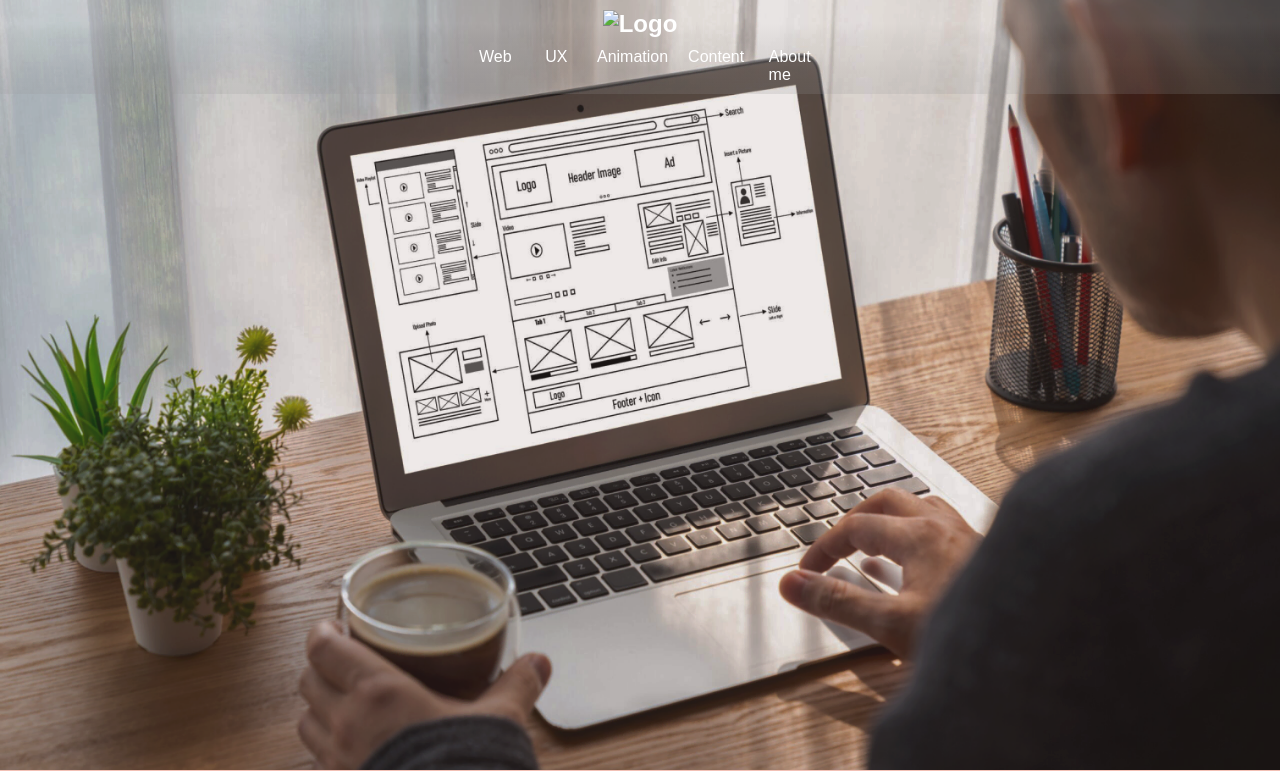
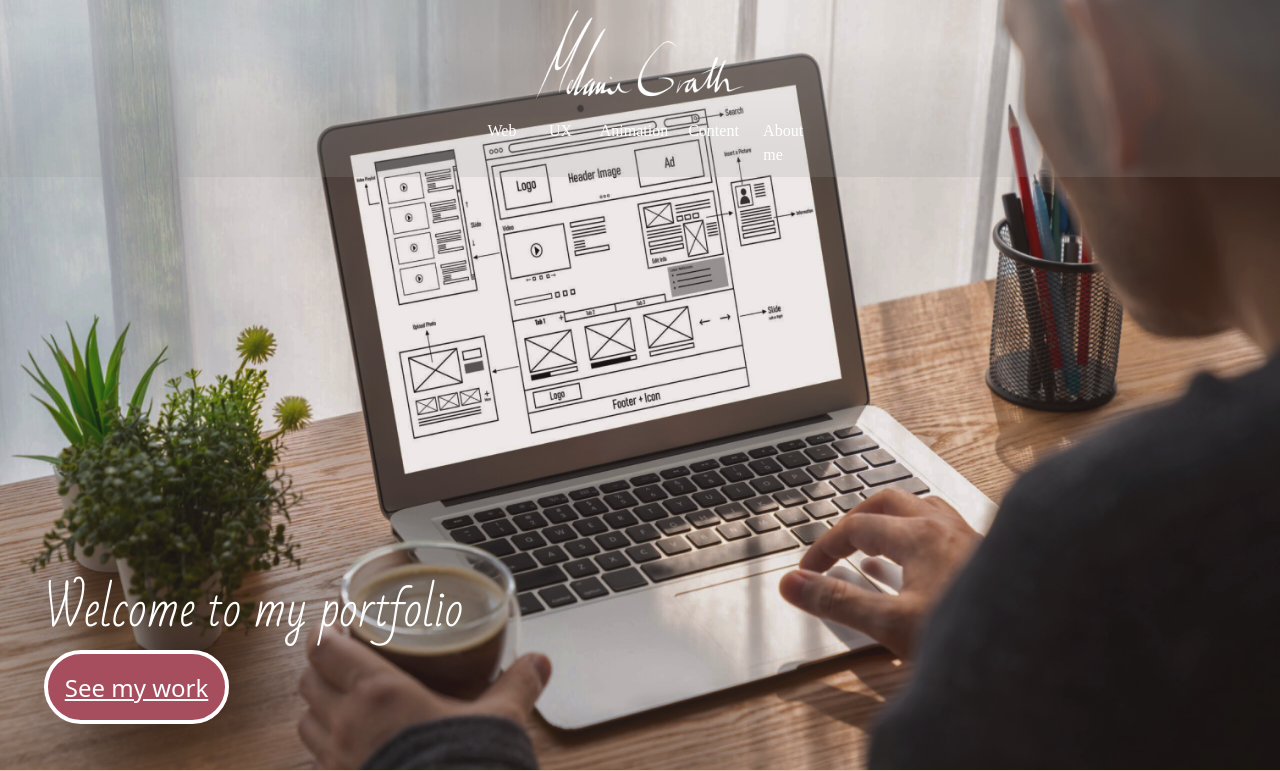
Before and after one commit to megr0002/eksamen, a plain HTML site: page index.html in a window 1280 px wide. Shown: the top 771 px of the page. Drawn offline with nearby package versions, Linux system fonts and the light colour scheme; a web font is replaced by a local one.

Commit message:
menu og hero section

```diff
--- a/index.html
+++ b/index.html
@@ -30,7 +30,9 @@
 <body>
     <header class="menu-bar">
         <div class="logo">
-            <img src="logo.png" alt="Logo" />
+            <a href="index.html">
+                <img src="img/logo.png" alt="Melanie Grath" />
+            </a>
         </div>
         <nav class="menu">
             <ul>
@@ -50,12 +52,15 @@
 
     <main>
         <div class="hero_section">
-            <div><img src="img/index/hero_img.webp" alt="laptop"></div>
-            <div>
+            <div class="hero_img">
+                <img src="img/index/hero_img.webp" alt="laptop">
+            </div>
+            <div class="hero_text">
                 <h1>Welcome to my portfolio</h1>
                 <a class="button" href="">See my work</a>
             </div>
         </div>
+
 
         <div class="pink_background grid_3">
 
--- a/style.css
+++ b/style.css
@@ -25,7 +25,6 @@ html {
   box-sizing: border-box;
 }
 main {
-  max-width: 1400px;
   margin-inline: auto;
 }
 
@@ -36,9 +35,11 @@ img {
 /** fonte **/
 h1 {
   font-family: "bad script", sans-serif;
-  color: var(--secondary);
-  padding-top: var(--space-xl);
+  font-weight: 400;
+  line-height: 150%;
+  padding-top: var(--space-sm);
   padding-bottom: var(--space-md);
+  font-size: 3rem;
 }
 h2 {
   font-family: "libre baskerville", serif;
@@ -53,13 +54,33 @@ h3 {
 
 p {
   font-family: "Inter", sans;
-  color: rgb(0, 0, 0);
   font-weight: normal;
   line-height: 1.6;
   padding-bottom: var(--space-sm);
   max-width: 42ch; /* Begrænser bredden til max 42 tegn på hver linje */
 }
-/* General styles */
+a {
+  color: #fff;
+
+  font-family: "Inria Sans";
+  font-size: 24px;
+  font-style: normal;
+  font-weight: 400;
+  line-height: 150%;
+}
+.button {
+  font-family: "inria sans", sans;
+  color: var(--quarternary);
+  padding: 4%;
+
+  border-radius: 73px;
+  border: 4px solid #fff;
+  background: #a64e5e;
+  width: 230px;
+  height: 58px;
+}
+
+/* menu general styles */
 body {
   margin: 0;
   font-family: Arial, sans-serif;
@@ -140,6 +161,7 @@ body {
 
   .burger-menu {
     display: flex;
+    text-align: center;
   }
 
   .menu ul.show {
@@ -148,10 +170,11 @@ body {
     position: absolute;
     top: 60px;
     right: 10px;
-    background: rgba(255, 255, 255, 0.9);
+    background: rgba(255, 255, 255, 0.2);
     box-shadow: 0 2px 5px rgba(0, 0, 0, 0.2);
     border-radius: 5px;
     padding: 10px;
+    margin-top: 16%;
   }
 
   .menu ul li {
@@ -168,6 +191,41 @@ body {
 .pink_background {
   background-color: var(--secondary);
 }
+.hero_section {
+  display: grid;
+  grid-template-columns: 1fr 1fr 1fr 1fr;
+  grid-template-rows: 1fr 1fr 1fr 1fr;
+  position: relative; /* To ensure text stays within this section */
+}
+
+.hero_img {
+  grid-column: 1 / span 4; /* Image spans all columns */
+  grid-row: 1 / span 4; /* Image spans all rows */
+  position: relative; /* Needed for text overlay */
+}
+
+.hero_img img {
+  width: 100%; /* Make the image responsive */
+  height: auto;
+}
+
+.hero_text {
+  grid-column: 1 / span 2; /* Position text in the bottom-left corner */
+  grid-row: 3 / 5;
+  align-self: end; /* Align text to the bottom of its grid area */
+  justify-self: start; /* Align text to the left of its grid area */
+  position: absolute; /* Position on top of the image */
+  bottom: 20px; /* Adjust as needed */
+  left: 20px; /* Adjust as needed */
+  color: white;
+  margin-left: var(--space-md);
+  margin-bottom: var(--space-xl);
+}
+
+.hero_text .button:hover {
+  background: #ffffff;
+}
+
 .grid_2-1 {
   display: grid;
   grid-template-columns: 1fr 1fr;
@@ -213,7 +271,7 @@ body {
 
 .footer_flex {
   display: flex;
-  width: ;
+  width: 30%;
   justify-content: space-between;
   img {
     width: 30%;
@@ -221,17 +279,3 @@ body {
     background-color: var(--primary);
   }
 }
-.button {
-  font-family: "inria sans", sans;
-  color: var(--quarternary);
-  padding: var(var(--space-md));
-  background-color: ;
-  border-color: ;
-  border-radius: ;
-  border-radius: 73px;
-  border: 4px solid #fff;
-  background: #a64e5e;
-  width: 230px;
-  height: 58px;
-  flex-shrink: 0;
-}
```
Also changed, not shown: img/logo.png (added).
